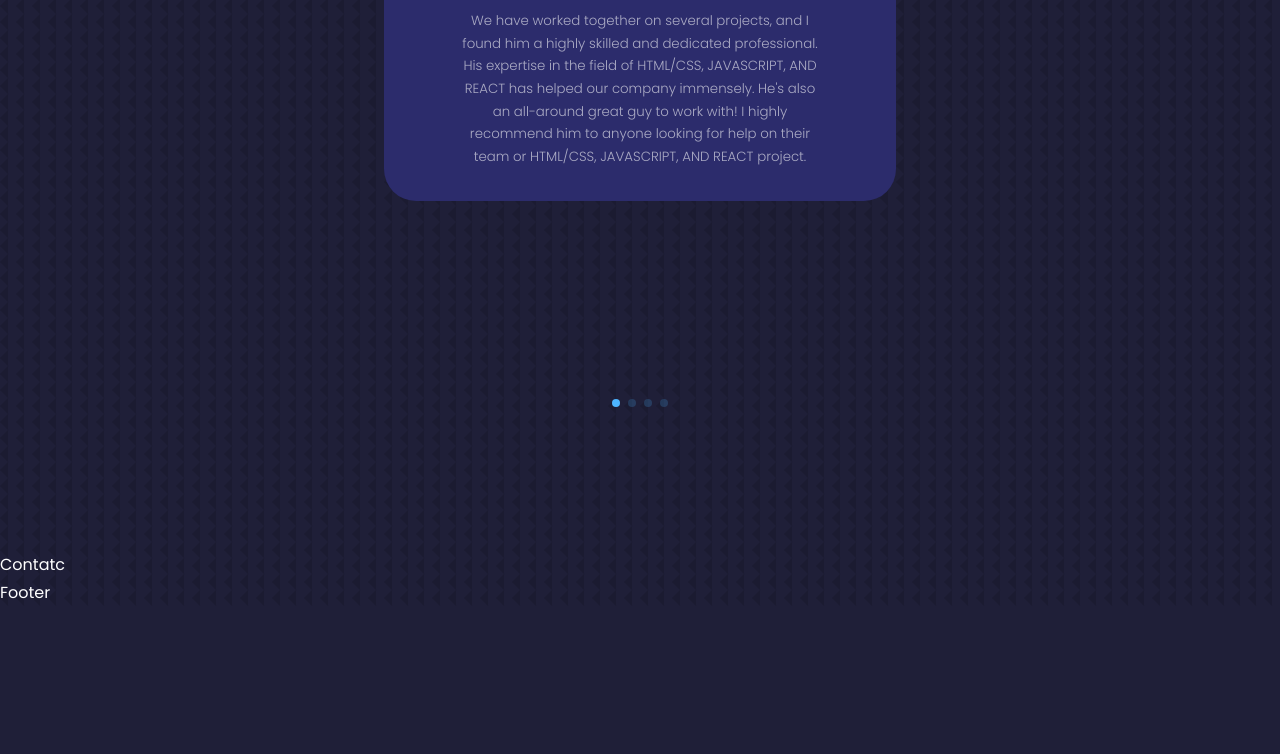
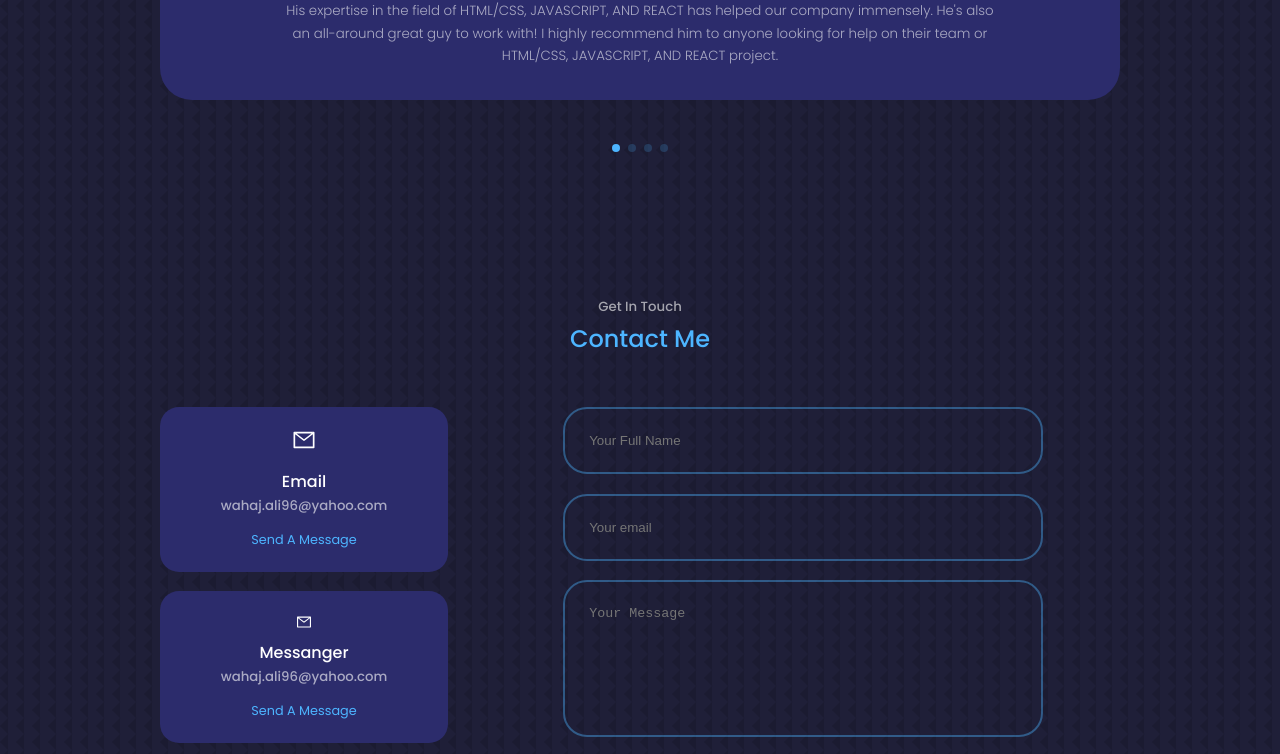
Before and after one commit to Wahaj-Ali/Portfolio-React, a React (Create React App) app: page / in a window 1280 px wide. Shown: the part 4018-4772 px from the top of the page. Before the commit the page ends 4624 px from the top, so only its background shows below. Built offline with nearby package versions, Linux system fonts and the light colour scheme.

Commit message:
Add Contact component
In this commit
- Add contact component
- Add styles to the component.

```diff
--- a/src/components/contact/Contact.jsx
+++ b/src/components/contact/Contact.jsx
@@ -1,9 +1,44 @@
 import React from 'react';
 import './contact.css';
+import { AiOutlineMail } from 'react-icons/ai';
 
 const Contatc = () => {
   return (
-    <section id='contact'>Contatc</section>
+    <section id='contact'>
+      <h5>Get In Touch</h5>
+      <h2>Contact Me</h2>
+
+      <div className="container contact__container">
+        <div className="contact__options">
+          <article className="contact__option">
+            <AiOutlineMail className='contact__option-icon'/>
+            <h4>Email</h4>
+            <h5>wahaj.ali96@yahoo.com</h5>
+            <a href="mailto:wahaj.ali96@yahoo.com">Send A Message</a>
+          </article>
+
+          <article className="contact__option">
+            <AiOutlineMail />
+            <h4>Messanger</h4>
+            <h5>wahaj.ali96@yahoo.com</h5>
+            <a href="mailto:wahaj.ali96@yahoo.com">Send A Message</a>
+          </article>
+
+          <article className="contact__option">
+            <AiOutlineMail />
+            <h4>Email</h4>
+            <h5>wahaj.ali96@yahoo.com</h5>
+            <a href="mailto:wahaj.ali96@yahoo.com">Send A Message</a>
+          </article>
+        </div>
+        <form action="">
+          <input type="text" name='name' placeholder='Your Full Name' required/>
+          <input type="text" name='email' placeholder='Your email' required/>
+          <textarea name="message" rows="7" placeholder='Your Message' required></textarea>
+          <button type='submit' className='btn btn-primary'>Send Message</button>
+        </form>
+      </div>
+    </section>
   )
 }
 
--- a/src/components/contact/contact.css
+++ b/src/components/contact/contact.css
@@ -0,0 +1,72 @@
+.contact__container {
+    width: 58%;
+    display: grid;
+    grid-template-columns: 30% 50%;
+    gap: 12%;
+}
+
+.contact__options {
+    display: flex;
+    flex-direction: column;
+    gap: 1.2rem;
+}
+
+.contact__option {
+    background: var(--color-bg-variant);
+    padding: 1.2rem;
+    border-radius: 1.2rem;
+    text-align: center;
+    border: 1px solid transparent;
+    transition: var(--transition);
+}
+
+.contact__option:hover {
+    background: transparent;
+    border-color: var(--color-primary-variant);
+}
+
+.contact__option-icon {
+    font-size: 1.5rem;
+    margin-bottom: 0.5rem;
+}
+
+.contact__option a {
+    margin-top: 0.7rem;
+    display: inline-block;
+    font-size: 0.8rem;
+}
+
+.contact__option h5 {
+    color: var(--color-light);
+}
+
+form {
+    display: flex;
+    flex-direction: column;
+    gap: 1.2rem;
+}
+
+input, textarea {
+    width: 100%;
+    padding: 1.5rem;
+    border-radius: 1.5rem;
+    background: transparent;
+    border: 2px solid var(--color-primary-variant);
+    resize: none;
+    color: var(--color-white);
+}
+
+/*MEDIA QUERY FOR TABLETS */
+@media screen and (max-width: 1024px) {
+    .contact__container {
+        grid-template-columns: 1fr;
+        gap: 2rem;
+    }
+}
+
+/*MEDIA QUERY FOR MOBILE */
+@media screen and (max-width: 600px) {
+    .contact__container {
+        width: var(--container-width-ms);
+    }
+}
--- a/src/components/portfolio/Portfolio.jsx
+++ b/src/components/portfolio/Portfolio.jsx
@@ -38,7 +38,7 @@
 {
   id: 5,
   image: IMG5,
-  title: 'INTERNATIONAL PAK ORTHOCON 2022',
+  title: 'HTML Website',
   github: 'https://github.com/Wahaj-Ali/Capstone-1',
   demo: 'https://wahaj-ali.github.io/Capstone-1/',
 },
--- a/src/components/portfolio/portfolio.css
+++ b/src/components/portfolio/portfolio.css
@@ -10,6 +10,7 @@
     border-radius: 2rem;
     border: 1px solid transparent;
     transition: var(--transition);
+    height: 350px;
 }
 
 .portfolio__item:hover {
@@ -20,6 +21,10 @@
 .portfolio__item-image {
     border-radius: 1.5rem;
     overflow: hidden;
+}
+
+.portfolio__item-image > img {
+    height: 125px;
 }
 
 .portfolio__item h3 {
--- a/src/components/services/Services.jsx
+++ b/src/components/services/Services.jsx
@@ -72,7 +72,7 @@
         {/* new service  */}
         <article className="service">
           <div className="service__head">
-            <h3>Contnetn Creation</h3>
+            <h3>Content Creation</h3>
           </div>
 
           <ul className="service__list">
--- a/src/components/testimonials/testimonials.css
+++ b/src/components/testimonials/testimonials.css
@@ -1,4 +1,4 @@
-.container.container__testimonials {
+.container__testimonials {
     width: 40%;
     padding-bottom: 4rem;
 }
```
